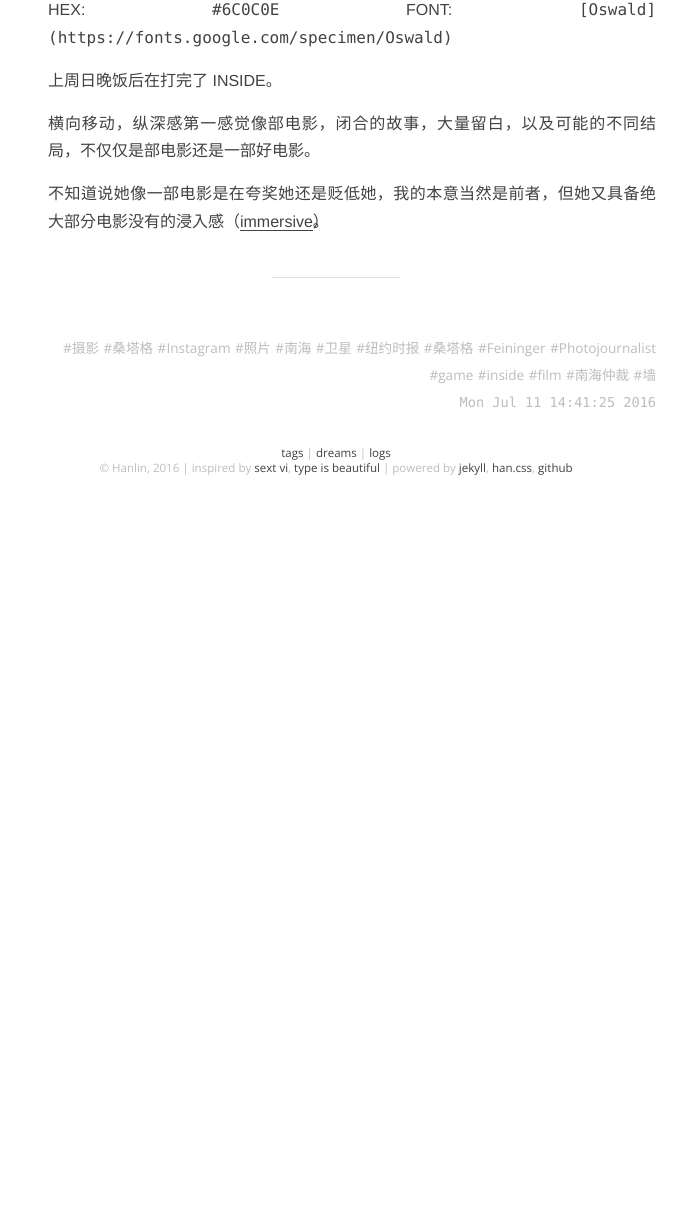
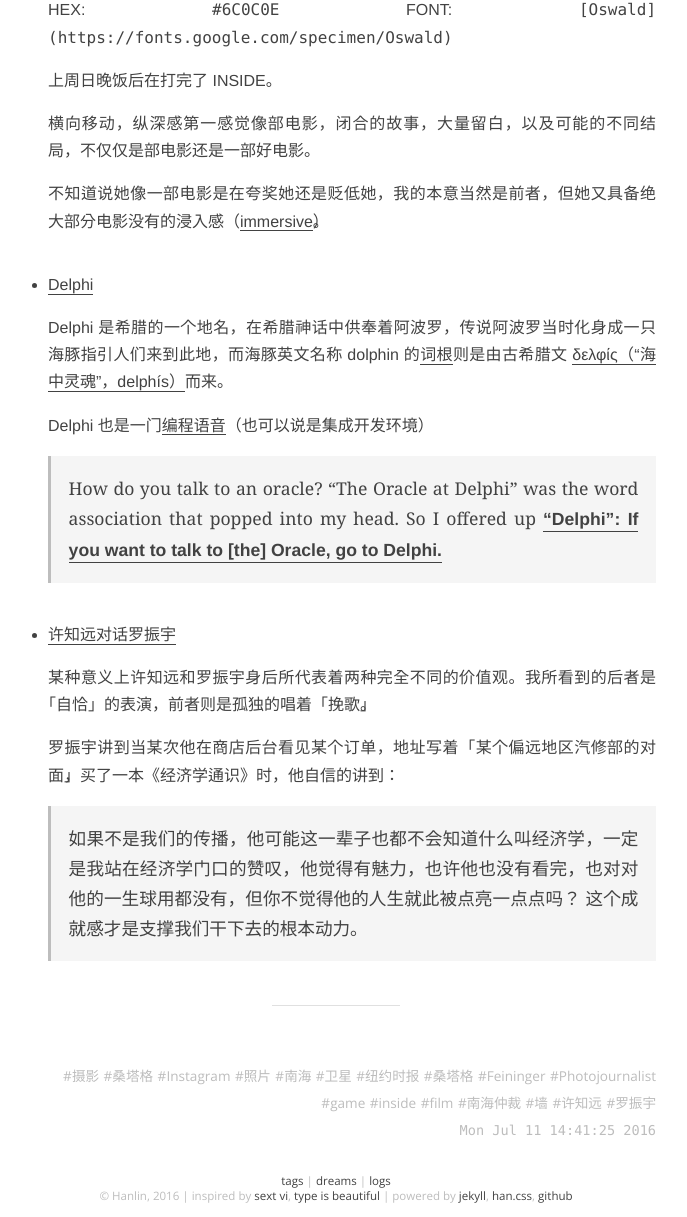
Before and after one commit to onion7878/word, a Jekyll site: the page built from _posts/logs/2016-04-11-28.md, in a window 1280 px wide and 1400 px high, scrolled down 1274 px. Shown: the part 183-1400 px from the top of the window, without its empty margins (304-991 px from the left). Built offline with Jekyll 4.4.1, drawn with Linux system fonts in a browser that asks for light colours; before the commit the page ends 1946 px from its top, so only the background shows below that.

Commit message:
add items

```diff
--- a/_posts/logs/2016-04-11-28.md
+++ b/_posts/logs/2016-04-11-28.md
@@ -4,7 +4,7 @@ layout: post
 title:  2016 年 28 周
 date: 16-07-11 14:41:25
 categories: [log]
-tags: [摄影, 桑塔格, Instagram, 照片, 南海, 卫星, 纽约时报, 桑塔格, Feininger, Photojournalist, game, inside, film, 南海仲裁, 墙]
+tags: [摄影, 桑塔格, Instagram, 照片, 南海, 卫星, 纽约时报, 桑塔格, Feininger, Photojournalist, game, inside, film, 南海仲裁, 墙, 许知远, 罗振宇]
 
 ---
 
@@ -42,4 +42,20 @@ tags: [摄影, 桑塔格, Instagram, 照片, 南海, 卫星, 纽约时报, 桑
 
 	不知道说她像一部电影是在夸奖她还是贬低她，我的本意当然是前者，但她又具备绝大部分电影没有的浸入感（[immersive](https://en.wikipedia.org/wiki/Immersion_(virtual_reality))）。
 
+- [Delphi](https://en.wikipedia.org/wiki/Delphi)
+
+	Delphi 是希腊的一个地名，在希腊神话中供奉着阿波罗，传说阿波罗当时化身成一只海豚指引人们来到此地，而海豚英文名称 dolphin 的[词根](https://www.google.com/search?q=define+dolphin)则是由古希腊文 [δελφίς（“海中灵魂”，delphís）](https://zh.wikipedia.org/wiki/海豚)而来。
+
+	Delphi 也是一门[编程语音](https://en.wikipedia.org/wiki/Delphi_(programming_language))（也可以说是集成开发环境）
+
+	> How do you talk to an oracle? "The Oracle at Delphi" was the word association that popped into my head. So I offered up [**"Delphi": If you want to talk to [the] Oracle, go to Delphi.**](http://edn.embarcadero.com/article/20396)
+
+- [许知远对话罗振宇](http://v.qq.com/cover/0/0qbilvjksvt6zhw.html)
+
+	某种意义上许知远和罗振宇身后所代表着两种完全不同的价值观。我所看到的后者是「自恰」的表演，前者则是孤独的唱着「挽歌」。
+
+	罗振宇讲到当某次他在商店后台看见某个订单，地址写着「某个偏远地区汽修部的对面」，买了一本《经济学通识》时，他自信的讲到：
+
+	> 如果不是我们的传播，他可能这一辈子也都不会知道什么叫经济学，一定是我站在经济学门口的赞叹，他觉得有魅力，也许他也没有看完，也对对他的一生球用都没有，但你不觉得他的人生就此被点亮一点点吗？ 这个成就感才是支撑我们干下去的根本动力。
+
 ---
```
